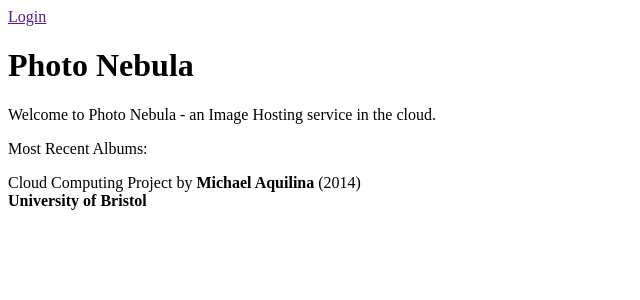
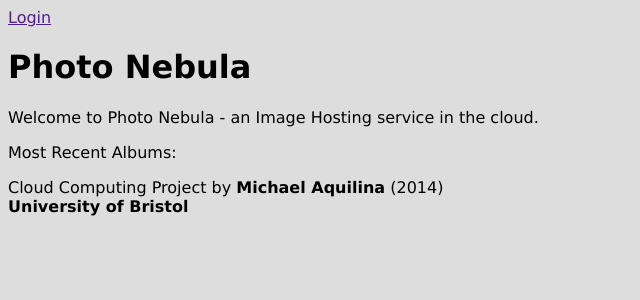
Before and after one commit to KillaW0lf04/Photo-Nebula, a Python web app: template templates/index.html in a window 1280 px wide. Shown: the top 300 px of the page, without its empty margins (0-640 px from the left). Run offline with Jinja, Linux system fonts and the light colour scheme; the template is opened without the code that fills it, so the values that code supplies are empty.

Commit message:
Add some very basic css styling

```diff
--- /dev/null
+++ b/static/nebula.css
@@ -0,0 +1,4 @@
+body {
+    font-family: Verdana, "Helvetica Neue", sans-serif;
+    background-color: #DDDDDD;
+}
--- a/templates/base.html
+++ b/templates/base.html
@@ -4,6 +4,8 @@
     <title>{% block title %}Photo Nebula{% endblock %}</title>
 
     <script type="text/javascript" src="/static/jquery-1.10.2.min.js"></script>
+
+    <link type="text/css" rel="stylesheet" href="/static/nebula.css"/>
 
     {% block head %}
     {% endblock %}
```
